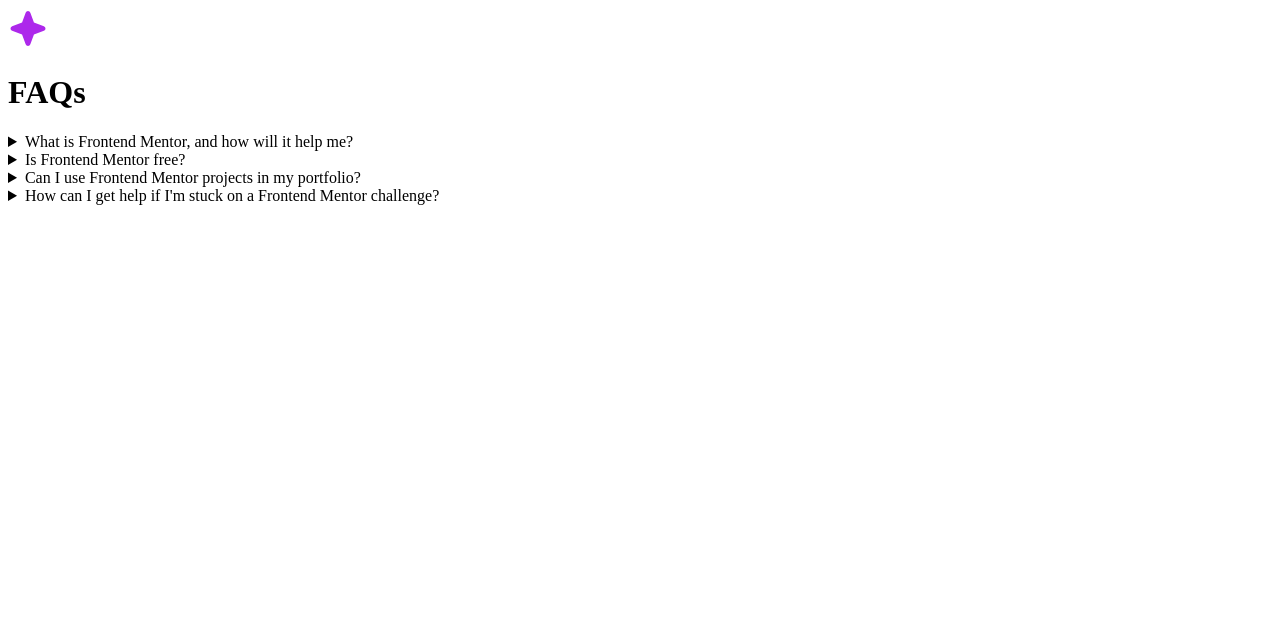
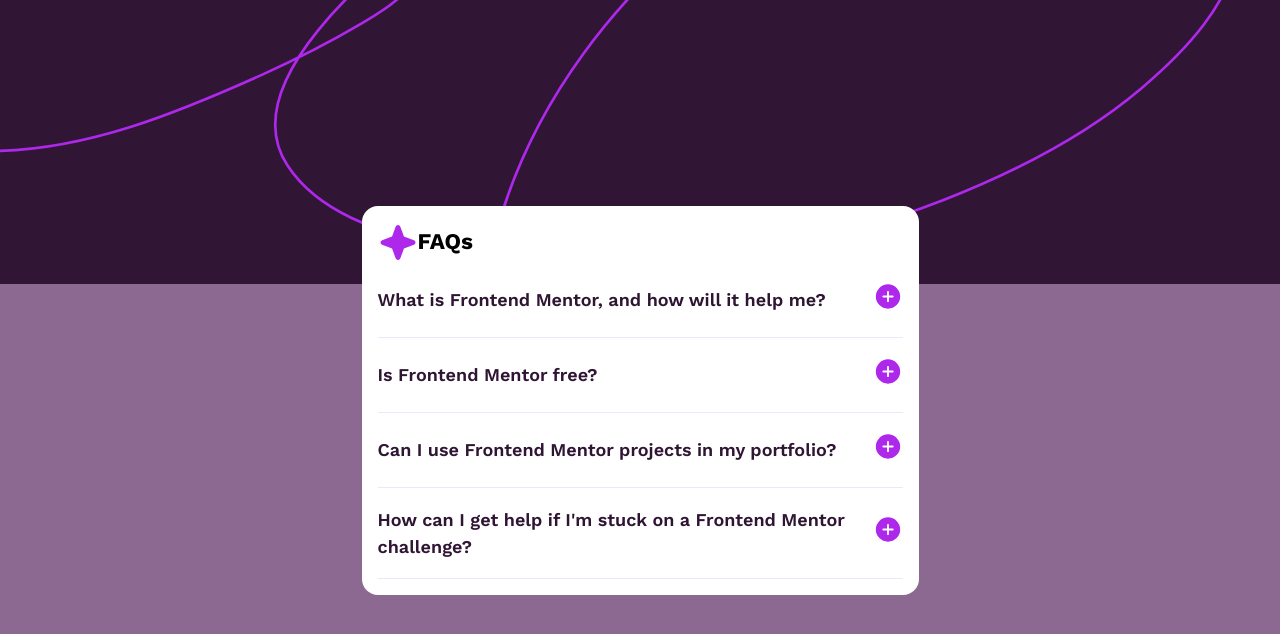
Before and after one commit to Patrycja-dz/faq_frontend_mentor, a plain HTML site: page index.html in a window 1280 px wide. Drawn offline with Linux system fonts and the light colour scheme.

Commit message:
css adjustments

```diff
--- a/index.html
+++ b/index.html
@@ -9,21 +9,34 @@
       sizes="32x32"
       href="./assets/images/favicon-32x32.png"
     />
-    <link rel="stylesheet" href="./style.css" />
+    <link rel="stylesheet" href="./style/styles.css" />
     <title>Frontend Mentor | FAQ accordion</title>
   </head>
   <body>
+    <picture>
+      <source
+        media="(min-width: 650px)"
+        srcset="./assets/images/background-pattern-desktop.svg"
+      />
+      <source
+        media="(min-width: 465px)"
+        srcset="./assets/images/background-pattern-mobile.svg"
+      />
+      <img
+        src="./assets/images/background-pattern-mobile.svg"
+        alt="a purple background with pattern"
+      />
+    </picture>
     <main class="page-layout">
-      <header class="faq-header">
-        <img src="./assets/images/icon-star.svg" class="faq-icon" />
-        <h1 class="faq-title">FAQs</h1>
-      </header>
-      <section class="faq-section">
+      <section>
+        <header class="faq-header">
+          <img src="./assets/images/icon-star.svg" class="faq-icon" />
+          <span class="faq-title">FAQs</span>
+        </header>
+
         <div class="faq-accordion">
-          <details class="faq-item">
-            <summary class="faq-question">
-              What is Frontend Mentor, and how will it help me?
-            </summary>
+          <details>
+            <summary>What is Frontend Mentor, and how will it help me?</summary>
             <p class="faq-answer">
               Frontend Mentor offers realistic coding challenges to help
               developers improve their frontend coding skills with projects in
@@ -31,16 +44,16 @@
               for portfolio building.
             </p>
           </details>
-          <details class="faq-item">
-            <summary class="faq-question">Is Frontend Mentor free?</summary>
+          <details>
+            <summary>Is Frontend Mentor free?</summary>
             <p class="faq-answer">
               Yes, Frontend Mentor offers both free and premium coding
               challenges, with the free option providing access to a range of
               projects suitable for all skill levels.
             </p>
           </details>
-          <details class="faq-item">
-            <summary class="faq-question">
+          <details>
+            <summary>
               Can I use Frontend Mentor projects in my portfolio?
             </summary>
             <p class="faq-answer">
@@ -49,8 +62,8 @@
               potential employers!
             </p>
           </details>
-          <details class="faq-item">
-            <summary class="faq-question">
+          <details>
+            <summary>
               How can I get help if I'm stuck on a Frontend Mentor challenge?
             </summary>
             <p class="faq-answer">
--- a/style/styles.css
+++ b/style/styles.css
@@ -0,0 +1,196 @@
+@font-face {
+  font-family: "WorkSans";
+  src: url("../assets/fonts/static/WorkSans-Regular.ttf") format("truetype");
+  font-weight: 400;
+  font-stretch: 75% 125%;
+  font-display: swap;
+}
+@font-face {
+  font-family: "WorkSans";
+  src: url("../assets/fonts/static/WorkSans-SemiBold.ttf") format("truetype");
+  font-weight: 600;
+  font-stretch: 75% 125%;
+  font-display: swap;
+}
+@font-face {
+  font-family: "WorkSans";
+  src: url("../assets/fonts/static/WorkSans-Bold.ttf") format("truetype");
+  font-weight: 700;
+  font-stretch: 75% 125%;
+  font-display: swap;
+}
+
+:root {
+  interpolate-size: allow-keywords;
+  --light-100: hsl(0, 0%, 100%);
+  --light-300: hsl(275, 100%, 97%);
+  --grayish-purple: hsl(292, 16%, 49%);
+  --dark-purple: hsl(292, 42%, 14%);
+  --pink: #ad28eb;
+  --border-color-light: hsl(260, 100%, 95%);
+  --border-color-dark: hsl(260, 100%, 80%);
+  --border-radius: 16px;
+  --padding: 1rem;
+  --font-family: "WorkSans", sans-serif;
+  --font-weight-reg: 400;
+  --base-font-size: 1.4rem;
+  --font-size-summary: clamp(1rem, 2vw, 1.125rem);
+  --font-size-paragraph: clamp(0.875rem, 1.8vw, 1rem);
+  --line-height: 1.5;
+}
+
+*,
+*::before,
+*::after {
+  box-sizing: border-box;
+}
+
+* {
+  margin: 0;
+  padding: 0;
+}
+
+picture {
+  position: absolute;
+  top: 0;
+  left: 0;
+  width: 100%;
+  z-index: -1;
+  display: block;
+  object-fit: cover;
+}
+
+picture img {
+  width: 100%;
+  object-fit: cover;
+  display: block;
+}
+
+#root,
+#__next {
+  isolation: isolate;
+}
+
+body {
+  line-height: var(--line-height);
+  -webkit-font-smoothing: antialiased;
+  box-sizing: border-box;
+  margin: 0;
+  font-family: var(--font-family);
+  font-weight: var(--font-weight-reg);
+  font-size: var(--base-font-size);
+  min-height: 100vh;
+  display: grid;
+  place-items: center;
+  background-color: var(--grayish-purple);
+}
+
+.page-layout {
+  background-color: var(--light-100);
+  border-radius: var(--border-radius);
+  padding: var(--padding);
+  margin-inline: 20px;
+}
+
+details {
+  overflow: hidden;
+  max-width: min(65ch, 525px);
+  margin-inline: auto;
+  border-bottom: 1px solid var(--border-color-light);
+}
+
+details {
+  overflow: hidden;
+  max-width: min(65ch, 525px);
+  margin-inline: auto;
+  border-bottom: 1px solid var(--border-color-light);
+}
+
+details::details-content {
+  font-size: 1.125rem;
+  block-size: 0;
+  transition: block-size 1s, content-visibility 1s;
+  transition-behavior: allow-discrete;
+}
+details[open]::details-content {
+  block-size: auto;
+}
+
+details * {
+  margin: 0;
+}
+
+details[open]::details-content {
+  block-size: auto;
+}
+
+details * {
+  margin: 0;
+}
+
+details > summary {
+  list-style: none;
+  display: flex;
+  align-items: center;
+  justify-content: space-between;
+  cursor: pointer;
+  font-weight: bold;
+  font-size: var(--font-size-summary);
+  font-family: "WorkSans", sans-serif;
+  font-weight: 600;
+  margin-block: 1.125rem;
+  color: var(--dark-purple);
+}
+
+details > summary:hover {
+  background-image: linear-gradient(
+    to right,
+    #54b3d6,
+    var(--grayish-purple),
+    var(--pink) 50%
+  );
+  background-size: 200% 100%;
+  background-position: -100%;
+  -webkit-background-clip: text;
+  -webkit-text-fill-color: transparent;
+  transition: all 1s ease-in-out;
+}
+summary::-webkit-details-marker {
+  display: none;
+}
+
+details > summary::before {
+  content: "";
+}
+
+summary::after {
+  content: url("../assets/images/icon-plus.svg");
+  margin-left: auto;
+}
+
+details[open] summary:after {
+  content: url("../assets/images/icon-minus.svg");
+  margin-left: auto;
+}
+
+details > p {
+  padding-block: var(--padding);
+  font-size: var(--font-size-paragraph);
+}
+
+details[open] {
+  border-bottom: 1px solid var(--border-color-dark);
+}
+
+.faq-header {
+  display: flex;
+  align-items: center;
+  font-size: var(--font-size-header);
+  font-family: "WorkSans", sans-serif;
+  font-weight: 700;
+}
+
+.faq-accordion {
+  max-width: 40rem;
+  margin: auto;
+}
```
